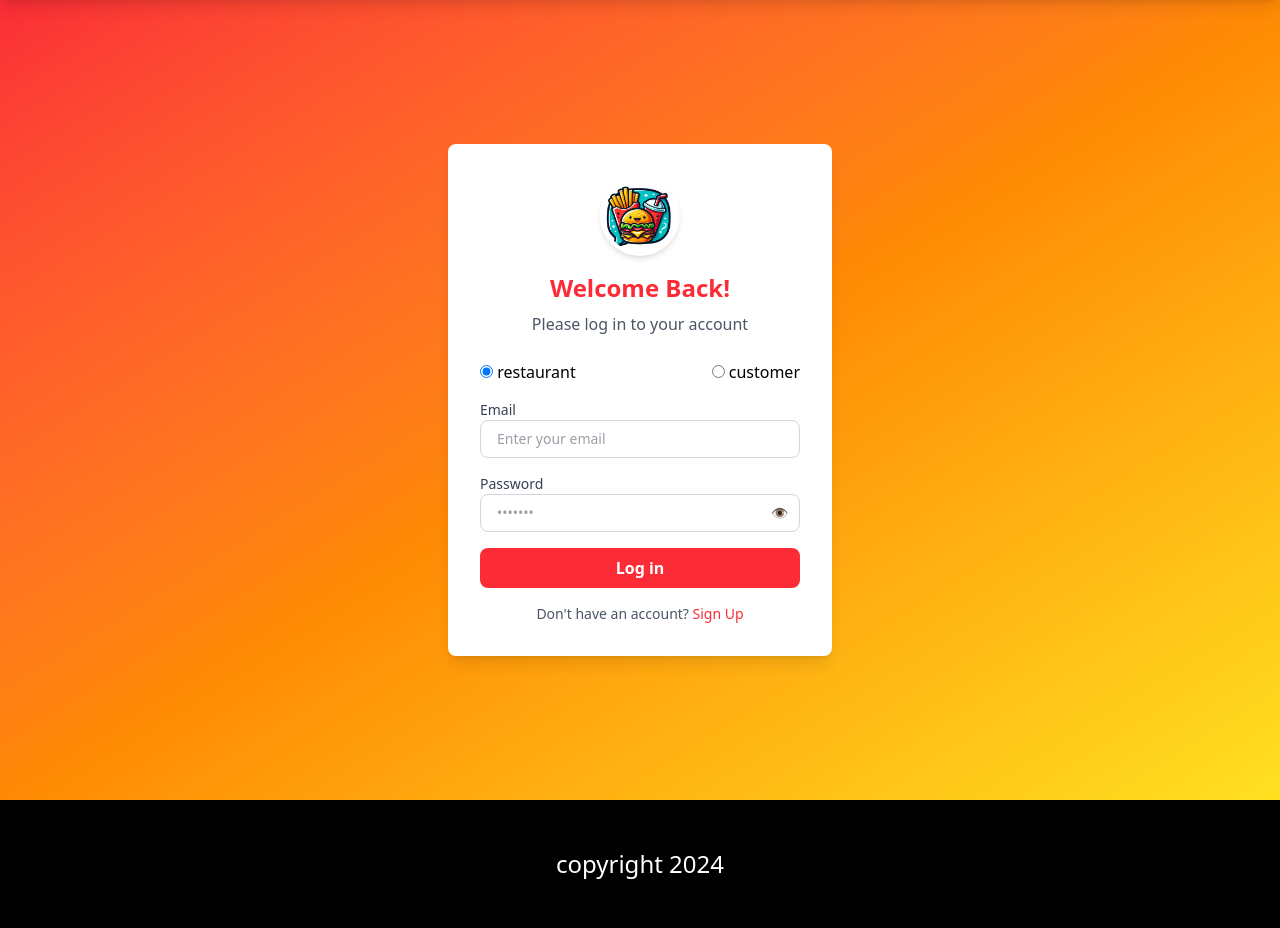
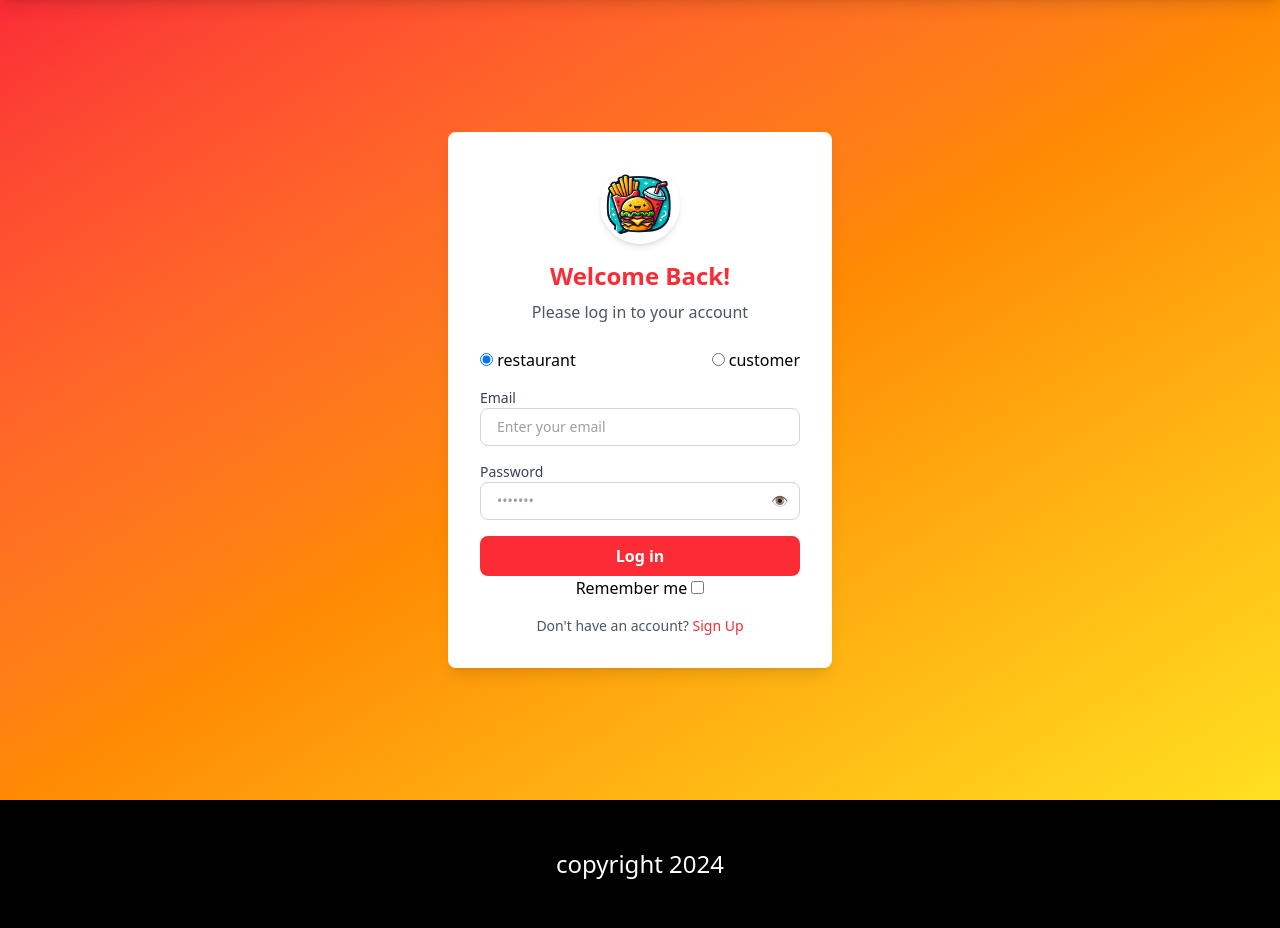
Before and after one commit to DevM7mdAli/BurgerRiza, a PHP site: page /sign-in.php in a window 1280 px wide. Shown: the part 88-1016 px from the top of the page. Run offline with PHP 8.4, Linux system fonts and the light colour scheme; style sheets or scripts are compiled from the project's sources.

Commit message:
adding remember me and edit add page for better view ui ux

```diff
--- a/add.php
+++ b/add.php
@@ -95,9 +95,9 @@ if (isset($_POST['submit']) && !empty($_SESSION['userName'])) {
       -moz-appearance: textfield;
     }
   </style>
-  <section class="text-3xl text-center p-12 flex flex-col justify-center items-center gap-4">
+  <section class="text-3xl text-center p-12 flex flex-col justify-center items-center gap-4 min-h-screen">
     Add form
-    <div class=" bg-white rounded-lg p-8 ">
+    <div class=" bg-white rounded-lg p-8">
       <form class="flex flex-col justify-center items-start gap-y-4" action="<?php echo $_SERVER['PHP_SELF'] ?>" method="POST" id="addForm">
 
         <div class="w-full flex justify-center">
--- a/sign-in.php
+++ b/sign-in.php
@@ -35,6 +35,14 @@ if (isset($_POST['submit'])) {
     $_SESSION['cUserEmail'] = $user['email'];
     $_SESSION['cUserId'] = $user['user_id'];
     $_SESSION['Role'] = $user['account_type'];
+    if (isset($_POST['remember'])) {
+      $remember = $_POST['remember'];
+      setcookie('remember_email', $user['email'], time() + 3600 * 24 * 365);
+      setcookie('remember', $remember, time() + 3600 * 24 * 365);
+    } else {
+      setcookie('remember_email', '', time() - 3600);
+      setcookie('remember', '', time() - 3600);
+    }
     header('Location:index.php');
   } else {
     $error = "failed to log in with these infos:<br /> email : $email <br />  password : $password";
@@ -86,6 +94,7 @@ if (isset($_POST['submit'])) {
                 type="email"
                 id="email"
                 name="email"
+                value="<?php echo $_COOKIE['remember_email'] ?? '' ?>"
                 placeholder="Enter your email"
                 required
                 class="w-full px-4 py-2 border border-gray-300 rounded-lg focus:outline-none focus:ring-2 focus:ring-red-500">
@@ -113,6 +122,11 @@ if (isset($_POST['submit'])) {
           name="submit"
           value="Log in"
           class="w-full bg-red-500 text-white py-2 rounded-lg font-bold hover:bg-orange-400 transition-transform transform hover:scale-105" />
+
+        <label for="remember">
+          Remember me
+          <input type="checkbox" name="remember" <?php echo isset($_COOKIE['remember']) ? 'checked' : ''; ?> />
+        </label>
       </form>
       <?php echo $error ?? "" ?>
       <p class="text-sm text-gray-600 mt-4">Don't have an account? <a href="sign-up.php" class="text-red-500 hover:underline">Sign Up</a></p>
```
